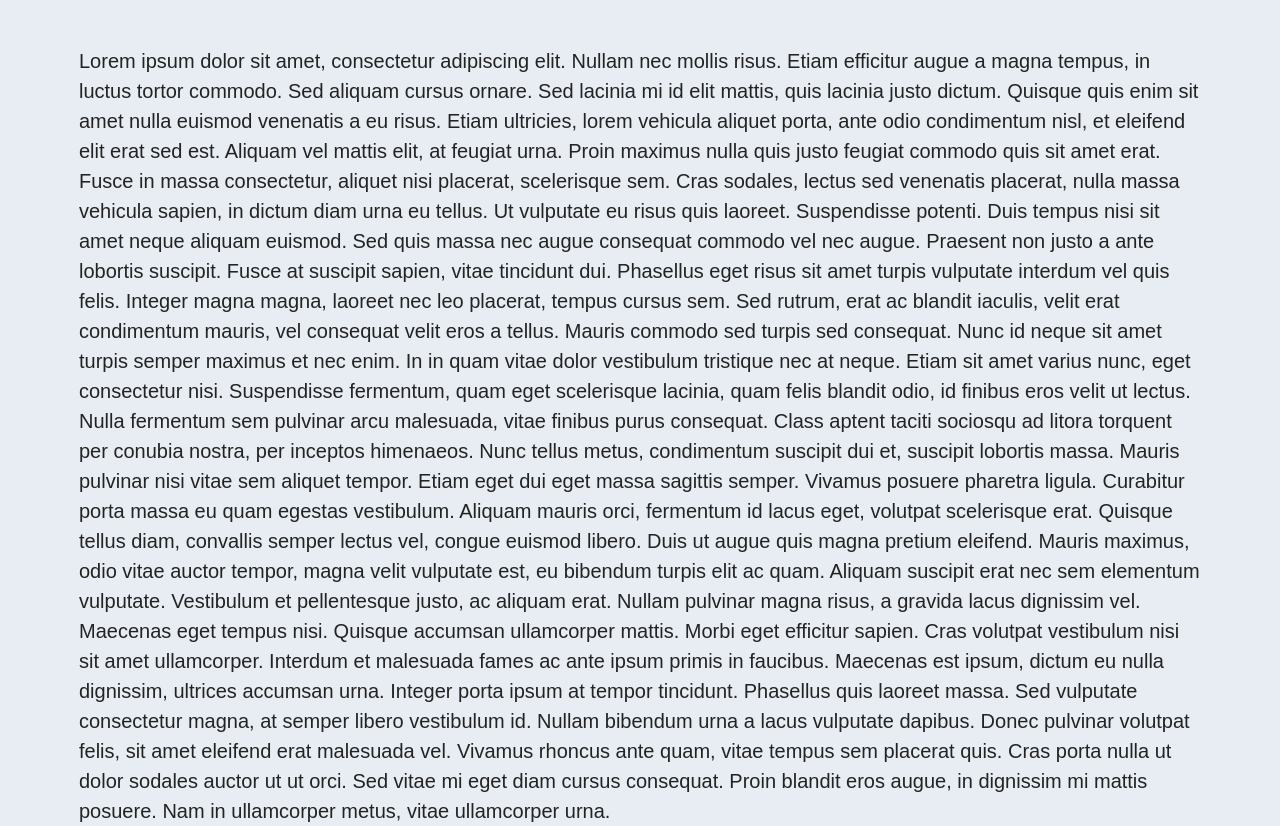
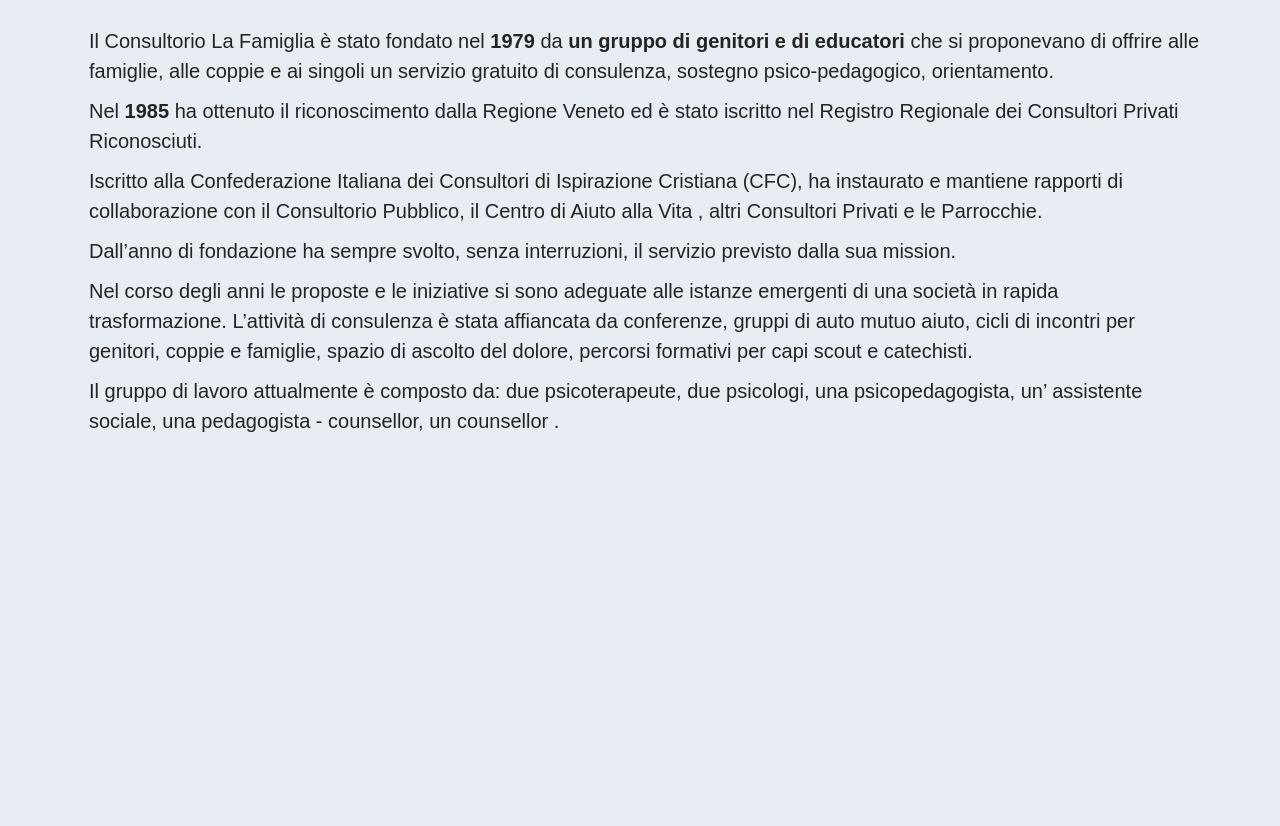
Before and after one commit to gvisona/SitoConsultorio, a website: page html/history.html in a window 1280 px wide. Shown: the part 54-880 px from the top of the page. After the commit the page ends 800 px from the top, so only its background shows below. Drawn offline with nearby package versions, Linux system fonts and the light colour scheme.

Commit message:
first draft of history

```diff
--- a/css/history.css
+++ b/css/history.css
@@ -1,4 +1,8 @@
 p {
     margin: 0;
-    padding-top: 100px;
+    padding: 10px 0 0 10px;
 }
+
+#firstp {
+    margin-top: 70px;
+}
--- a/css/index.css
+++ b/css/index.css
@@ -78,9 +78,12 @@
 
 /* OPERATORS */
 .operator {
-    margin: 20px 0 10px 0;
+    margin: 10px 0 10px 0;
 }
 .operator h3 {
+    margin: 0;
+}
+.operator p {
     margin: 0;
 }
 
--- a/html/history.html
+++ b/html/history.html
@@ -21,21 +21,25 @@
 
 
     <div class="container">
+        <p id="firstp">
+            Il Consultorio La Famiglia è stato fondato nel <b>1979</b> da <b>un gruppo di genitori e di educatori</b> che si proponevano di offrire alle famiglie, alle coppie e ai singoli un servizio gratuito di consulenza, sostegno psico-pedagogico,
+            orientamento.
+        </p>
         <p>
-            Lorem ipsum dolor sit amet, consectetur adipiscing elit. Nullam nec mollis risus. Etiam efficitur augue a magna tempus, in luctus tortor commodo. Sed aliquam cursus ornare. Sed lacinia mi id elit mattis, quis lacinia justo dictum. Quisque quis enim sit
-            amet nulla euismod venenatis a eu risus. Etiam ultricies, lorem vehicula aliquet porta, ante odio condimentum nisl, et eleifend elit erat sed est. Aliquam vel mattis elit, at feugiat urna. Proin maximus nulla quis justo feugiat commodo quis
-            sit amet erat. Fusce in massa consectetur, aliquet nisi placerat, scelerisque sem. Cras sodales, lectus sed venenatis placerat, nulla massa vehicula sapien, in dictum diam urna eu tellus. Ut vulputate eu risus quis laoreet. Suspendisse potenti.
-            Duis tempus nisi sit amet neque aliquam euismod. Sed quis massa nec augue consequat commodo vel nec augue. Praesent non justo a ante lobortis suscipit. Fusce at suscipit sapien, vitae tincidunt dui. Phasellus eget risus sit amet turpis vulputate
-            interdum vel quis felis. Integer magna magna, laoreet nec leo placerat, tempus cursus sem. Sed rutrum, erat ac blandit iaculis, velit erat condimentum mauris, vel consequat velit eros a tellus. Mauris commodo sed turpis sed consequat. Nunc
-            id neque sit amet turpis semper maximus et nec enim. In in quam vitae dolor vestibulum tristique nec at neque. Etiam sit amet varius nunc, eget consectetur nisi. Suspendisse fermentum, quam eget scelerisque lacinia, quam felis blandit odio,
-            id finibus eros velit ut lectus. Nulla fermentum sem pulvinar arcu malesuada, vitae finibus purus consequat. Class aptent taciti sociosqu ad litora torquent per conubia nostra, per inceptos himenaeos. Nunc tellus metus, condimentum suscipit
-            dui et, suscipit lobortis massa. Mauris pulvinar nisi vitae sem aliquet tempor. Etiam eget dui eget massa sagittis semper. Vivamus posuere pharetra ligula. Curabitur porta massa eu quam egestas vestibulum. Aliquam mauris orci, fermentum id
-            lacus eget, volutpat scelerisque erat. Quisque tellus diam, convallis semper lectus vel, congue euismod libero. Duis ut augue quis magna pretium eleifend. Mauris maximus, odio vitae auctor tempor, magna velit vulputate est, eu bibendum turpis
-            elit ac quam. Aliquam suscipit erat nec sem elementum vulputate. Vestibulum et pellentesque justo, ac aliquam erat. Nullam pulvinar magna risus, a gravida lacus dignissim vel. Maecenas eget tempus nisi. Quisque accumsan ullamcorper mattis.
-            Morbi eget efficitur sapien. Cras volutpat vestibulum nisi sit amet ullamcorper. Interdum et malesuada fames ac ante ipsum primis in faucibus. Maecenas est ipsum, dictum eu nulla dignissim, ultrices accumsan urna. Integer porta ipsum at tempor
-            tincidunt. Phasellus quis laoreet massa. Sed vulputate consectetur magna, at semper libero vestibulum id. Nullam bibendum urna a lacus vulputate dapibus. Donec pulvinar volutpat felis, sit amet eleifend erat malesuada vel. Vivamus rhoncus
-            ante quam, vitae tempus sem placerat quis. Cras porta nulla ut dolor sodales auctor ut ut orci. Sed vitae mi eget diam cursus consequat. Proin blandit eros augue, in dignissim mi mattis posuere. Nam in ullamcorper metus, vitae ullamcorper
-            urna.
+            Nel <b>1985</b> ha ottenuto il riconoscimento dalla Regione Veneto ed è stato iscritto nel Registro Regionale dei Consultori Privati Riconosciuti.
+        </p>
+        <p>
+            Iscritto alla Confederazione Italiana dei Consultori di Ispirazione Cristiana (CFC), ha instaurato e mantiene rapporti di collaborazione con il Consultorio Pubblico, il Centro di Aiuto alla Vita , altri Consultori Privati e le Parrocchie.
+        </p>
+        <p>
+            Dall’anno di fondazione ha sempre svolto, senza interruzioni, il servizio previsto dalla sua mission.
+        </p>
+        <p>
+            Nel corso degli anni le proposte e le iniziative si sono adeguate alle istanze emergenti di una società in rapida trasformazione. L’attività di consulenza è stata affiancata da conferenze, gruppi di auto mutuo aiuto, cicli di incontri per genitori, coppie
+            e famiglie, spazio di ascolto del dolore, percorsi formativi per capi scout e catechisti.
+        </p>
+        <p>
+            Il gruppo di lavoro attualmente è composto da: due psicoterapeute, due psicologi, una psicopedagogista, un’ assistente sociale, una pedagogista - counsellor, un counsellor .
         </p>
         <div>
 </body>
```
